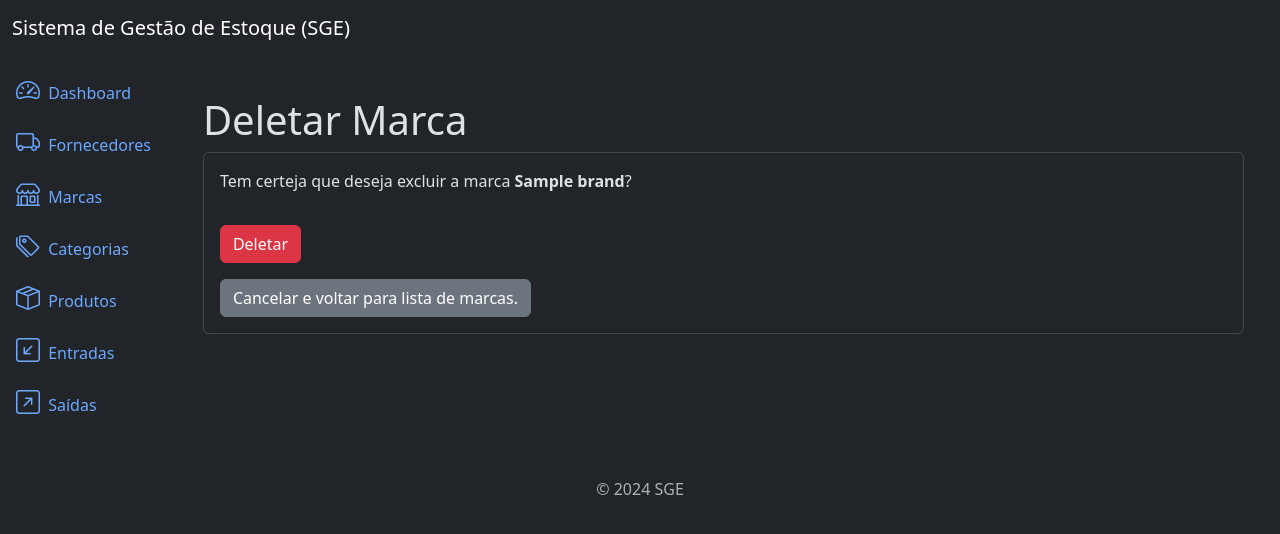
After one commit to LucasyOliver/sge, a Django app: page /brands/1/delete in a window 1280 px wide. The commit adds this page. Shown: the top 534 px of the page. Run offline with Django 5.2, Linux system fonts and the light colour scheme; tables that the repository leaves empty hold one stand-in row (values such as "Sample post").

Commit message:
Add brands delete

```diff
--- /dev/null
+++ b/products/templates/brands_delete.html
@@ -0,0 +1,22 @@
+{% extends 'base.html' %}
+
+{% block content %}
+
+<div class="container mt-4">
+	<h3 class="display-6">Deletar Marca</h3>
+
+	<div class="card">
+		<div class="card-body">
+			<p class="card-text">Tem certeja que deseja excluir a marca <strong>{{ object.name }}</strong>?</p>
+
+			<form method="post">
+				{% csrf_token %}
+				<button type="submit" class="btn btn-danger mt-3">Deletar</button>
+			</form>
+
+			<a href="{% url 'brands_list' %}" class="btn btn-secondary mt-3">Cancelar e voltar para lista de marcas.</a>
+		</div>
+	</div>
+</div>
+
+{% endblock %}
--- a/products/templates/brands_list.html
+++ b/products/templates/brands_list.html
@@ -41,13 +41,17 @@ SGE - Marcas
 				<td>{{ brand.id }}</td>
 				<td>{{ brand.name }}</td>
 				<td>{{ brand.description }}</td>
-				<td class="text-nowrap">
+				<td class="text-nowrap" style="width: 1%;">
 					<a href="{% url 'brands_detail' brand.id %}" class="btn btn-info btn-sm">
 						<i class="bi bi-eye"></i>
 					</a>
 
 					<a href="{% url 'brands_update' brand.id %}" class="btn btn-warning btn-sm">
 						<i class="bi bi-pencil"></i>
+					</a>
+
+					<a href="{% url 'brands_delete' brand.id %}" class="btn btn-danger btn-sm">
+						<i class="bi bi-trash"></i>
 					</a>
 				</td>
 			</tr>
--- a/products/urls.py
+++ b/products/urls.py
@@ -1,11 +1,12 @@
 from django.urls import path
-from .views import ProductListView, BrandListView, CategoryListView, BrandCreateView, BrandDetailView, BrandUpdateView
+from .views import ProductListView, BrandListView, CategoryListView, BrandCreateView, BrandDetailView, BrandUpdateView, BrandDeleteView
 
 urlpatterns = [
     path('brands/list', BrandListView.as_view(), name='brands_list'),
     path('brands/create', BrandCreateView.as_view(), name='brands_create'),
     path('brands/<int:pk>/detail', BrandDetailView.as_view(), name='brands_detail'),
     path('brands/<int:pk>/update', BrandUpdateView.as_view(), name='brands_update'),
+    path('brands/<int:pk>/delete', BrandDeleteView.as_view(), name='brands_delete'),
     path('categories/list', CategoryListView.as_view(), name='categories_list'),
     path('products/list', ProductListView.as_view(), name='products_list')
 ]
--- a/products/views.py
+++ b/products/views.py
@@ -1,5 +1,5 @@
 from django.urls import reverse_lazy
-from django.views.generic import ListView, CreateView, DetailView, UpdateView
+from django.views.generic import ListView, CreateView, DetailView, UpdateView, DeleteView
 from .models import Product, Brand, Category
 from .forms import BrandForm
 
@@ -38,6 +38,12 @@ class BrandUpdateView(UpdateView):
     success_url = reverse_lazy('brands_list')
 
 
+class BrandDeleteView(DeleteView):
+    model = Brand
+    template_name = 'brands_delete.html'
+    success_url = reverse_lazy('brands_list')
+
+
 class CategoryListView(ListView):
     model = Category
     template_name = 'categories_list.html'
```
